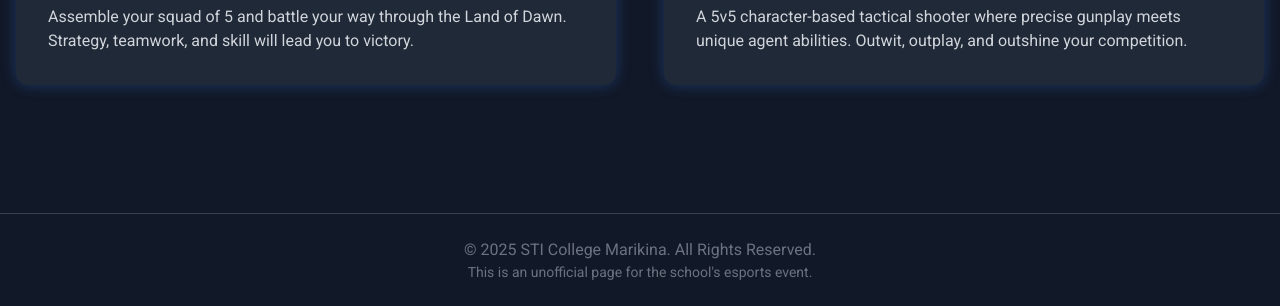
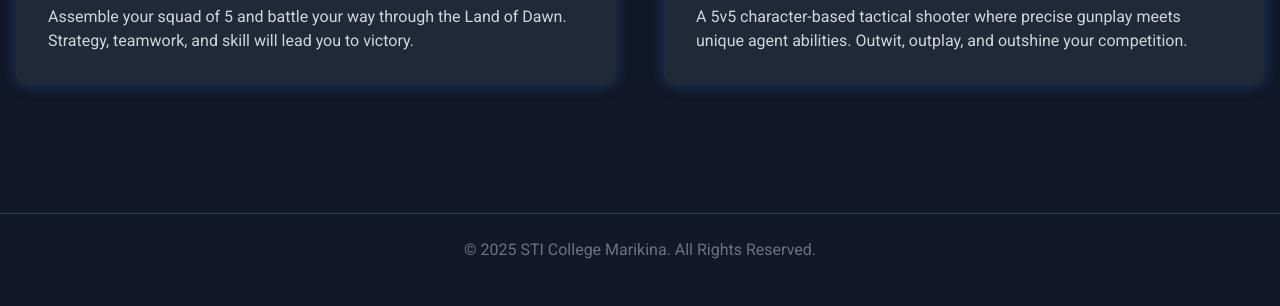
Before and after one commit to SirJeii/sticmesports, a plain HTML site: page index.html in a window 1280 px wide. Shown: the part 1371-1677 px from the top of the page. Drawn offline with nearby package versions, Linux system fonts and the light colour scheme.

Commit message:
Update index.html

```diff
--- a/index.html
+++ b/index.html
@@ -134,7 +134,6 @@
     <footer class="bg-gray-900 border-t border-gray-700 mt-16">
         <div class="container mx-auto px-4 py-6 text-center text-gray-500">
             <p>&copy; 2025 STI College Marikina. All Rights Reserved.</p>
-            <p class="text-sm">This is an unofficial page for the school's esports event.</p>
         </div>
     </footer>
 
```
